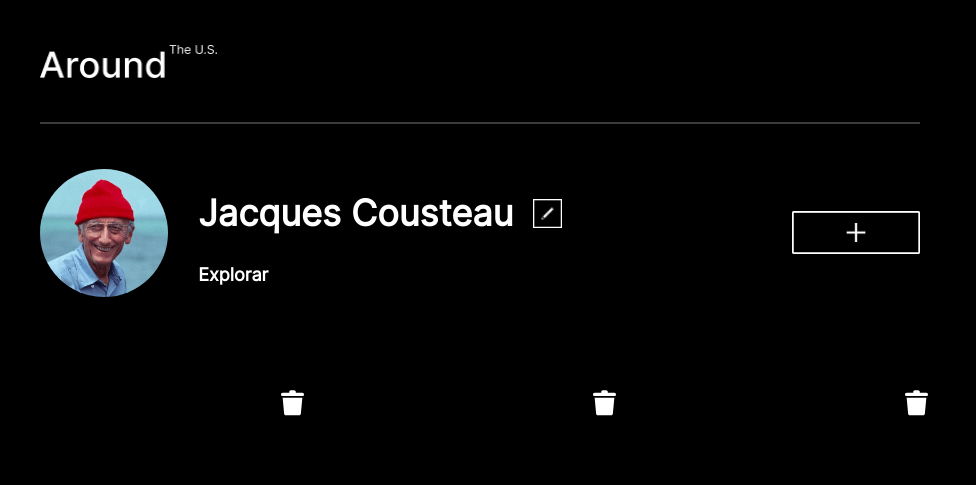
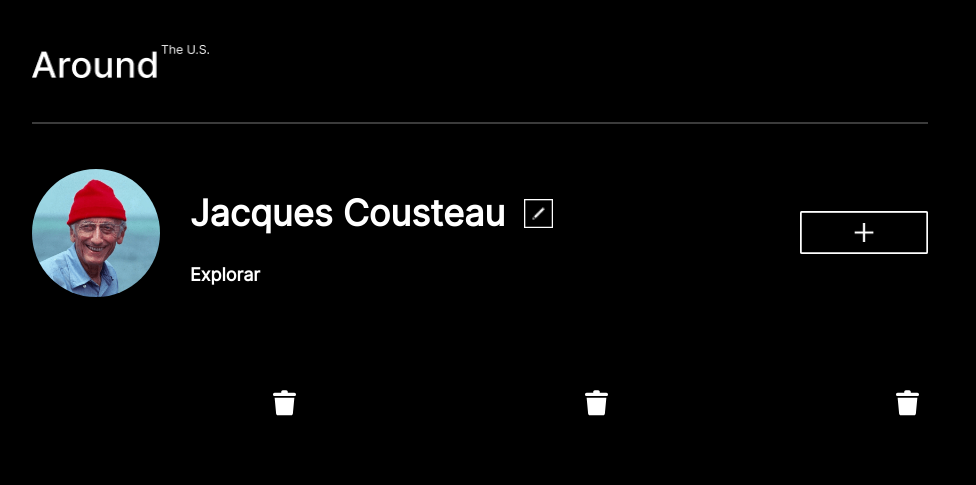
Before and after one commit to mateuscsilva/web_project_4_ptbr, a plain HTML site: page index.html in a window 1280 px wide. Shown: the top 485 px of the page, without its empty margins (160-1136 px from the left). Drawn offline with Linux system fonts and the light colour scheme.

Commit message:
feature: fix page.css

```diff
--- a/blocks/header/header.css
+++ b/blocks/header/header.css
@@ -1,3 +1,4 @@
 .header {
   margin-bottom: 38px;
+  width: 100%;
 }
--- a/blocks/page/page.css
+++ b/blocks/page/page.css
@@ -2,7 +2,10 @@
   background-color: #000000;
   max-width: 1280px;
   font-family: InterRegular400, Arial, Helvetica, sans-serif;
-  padding: 45px 15.65% 60px 15.65%;
+  display: flex;
+  flex-direction: column;
+  align-items: center;
+  padding: 45px 15% 60px 15%;
 }
 
 @media screen and (max-width: 425px) {
```
